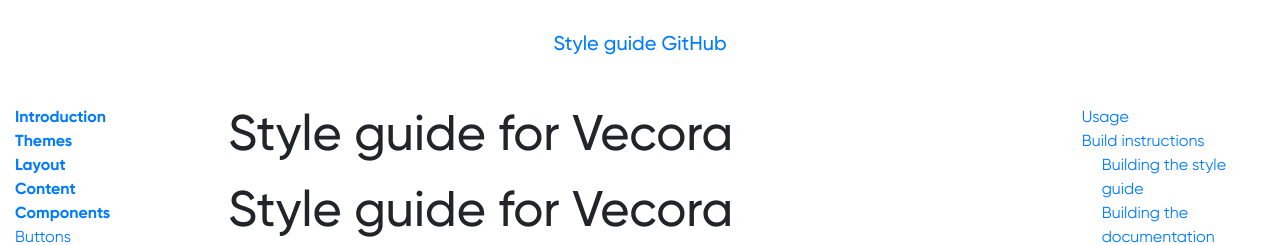
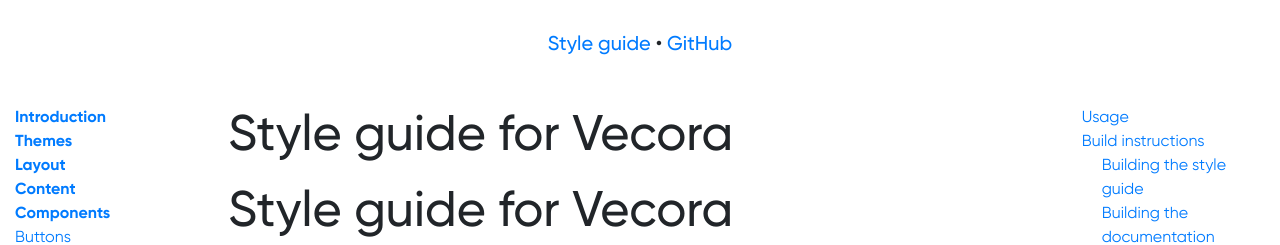
Before and after one commit to vecora/ds-vecora, a Jekyll site: the page built from README.md, in a window 1280 px wide. Shown: the top 245 px of the page. Built offline with Jekyll 4.4.1, drawn with Linux system fonts in a browser that asks for light colours; some web fonts are replaced; our own code applies the rules of GitHub Pages for plain Markdown files.

Commit message:
for clarity

```diff
--- a/_layouts/default.html
+++ b/_layouts/default.html
@@ -15,7 +15,7 @@
 
   <header>
     <br>
-    <p class="text-center"><a href="https://vecora.github.io/sg-vecora/docs/">Style guide</a> <a href="https://github.com/vecora/sg-vecora">GitHub</a></p>
+    <p class="text-center"><a href="https://vecora.github.io/sg-vecora/docs/">Style guide</a> &bull; <a href="https://github.com/vecora/sg-vecora">GitHub</a></p>
     <br>
   </header>
 
```
